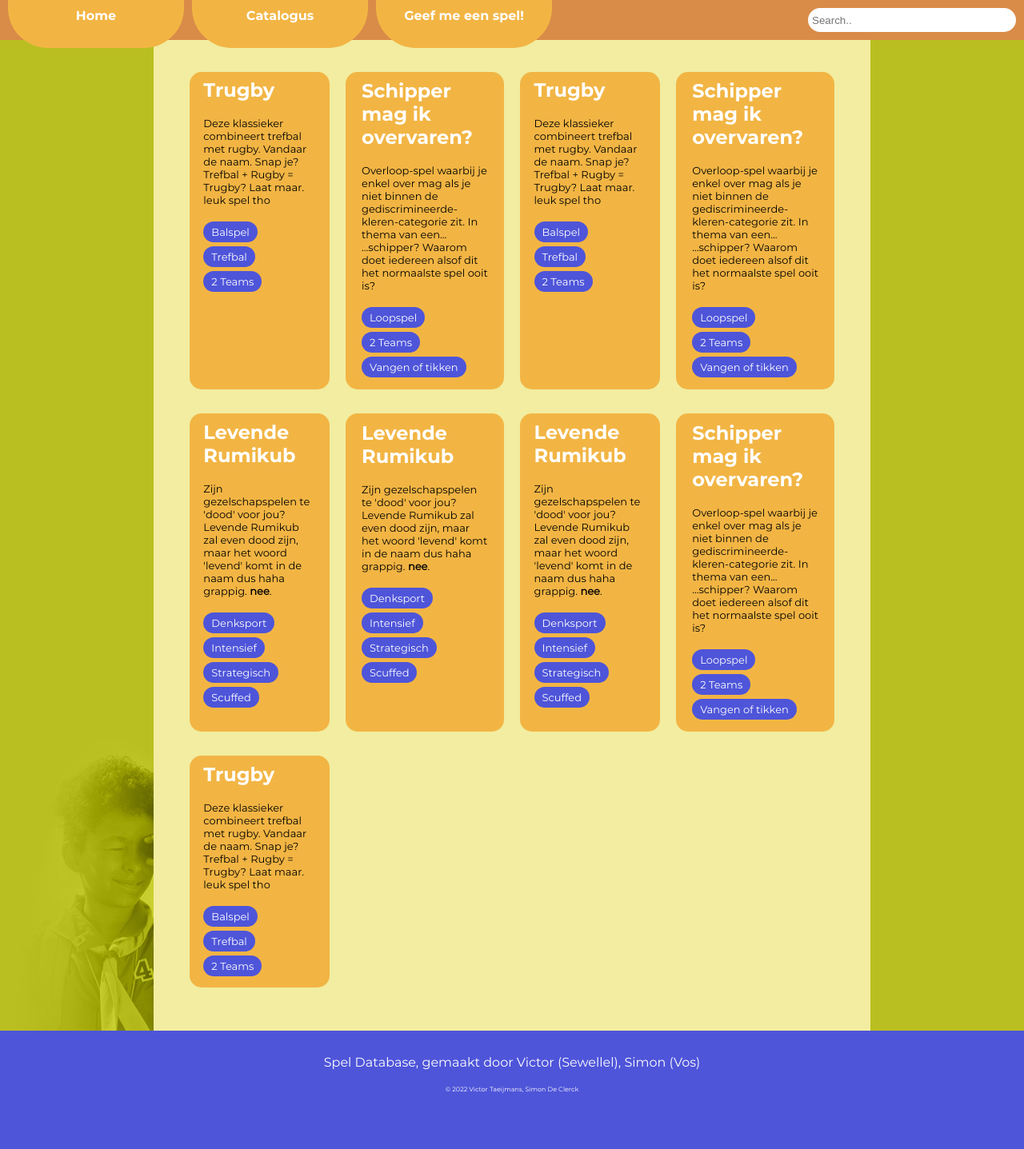
After one commit to VictorTmns/spelDatabase, a PHP site: page /catalogus.php in a window 1280 px wide. The commit adds this page. Shown: the whole page at 80% size. Run offline with PHP 8.4, Linux system fonts and the light colour scheme.

Commit message:
aanmaak catalogus + css improvements
ja, dat dus.

```diff
--- /dev/null
+++ b/app/catalogus.php
@@ -0,0 +1,133 @@
+<!DOCTYPE html>
+<html lang="en">
+<head>
+    <meta charset="UTF-8">
+    <meta http-equiv="X-UA-Compatible" content="IE=edge">
+    <meta name="description" content="Verzameling van alle spelen op één website">
+    <meta name="keywords" content="Spel, Spelen, Databse, Scouts">
+    <meta name="author" content="Simon De Clerck en Victor Taeijmans">
+    <meta name="viewport" content="width=device-width, initial-scale=1.0">
+    <link rel="stylesheet" href="style/nav_footer.css">
+    <link rel="stylesheet" href="style/style.css">
+    <title>Spel Database</title>
+</head>
+<body>
+<?php include("includes/nav.inc.php"); ?>
+<main>
+
+<div class="catalogus">
+    <div class="spel-previeuw">
+        <h2>Trugby</h2>
+        <br>
+        <p>Deze klassieker combineert trefbal met rugby. Vandaar de naam. Snap je? Trefbal + Rugby = Trugby? Laat maar. leuk spel tho</p>
+        <br>
+        <div class="tags">
+            <div class="tag"><p>Balspel</p></div>
+            <div class="tag"><p>Trefbal</p></div>
+            <div class="tag"><p>2 Teams</p></div>
+        </div>
+    </div>
+
+    <div class="spel-previeuw">
+        <h2>Schipper mag ik overvaren?</h2>
+        <br>
+        <p>Overloop-spel waarbij je enkel over mag als je niet binnen de gediscrimineerde-kleren-categorie zit. In thema van een... ...schipper? Waarom doet iedereen alsof dit het normaalste spel ooit is?</p>
+        <br>
+        <div class="tags">
+            <div class="tag"><p>Loopspel</p></div>
+            <div class="tag"><p>2 Teams</p></div>
+            <div class="tag"><p>Vangen of tikken</p></div>
+        </div>
+    </div>
+
+    <div class="spel-previeuw">
+        <h2>Trugby</h2>
+        <br>
+        <p>Deze klassieker combineert trefbal met rugby. Vandaar de naam. Snap je? Trefbal + Rugby = Trugby? Laat maar. leuk spel tho</p>
+        <br>
+        <div class="tags">
+            <div class="tag"><p>Balspel</p></div>
+            <div class="tag"><p>Trefbal</p></div>
+            <div class="tag"><p>2 Teams</p></div>
+        </div>
+    </div>
+
+    <div class="spel-previeuw">
+        <h2>Schipper mag ik overvaren?</h2>
+        <br>
+        <p>Overloop-spel waarbij je enkel over mag als je niet binnen de gediscrimineerde-kleren-categorie zit. In thema van een... ...schipper? Waarom doet iedereen alsof dit het normaalste spel ooit is?</p>
+        <br>
+        <div class="tags">
+            <div class="tag"><p>Loopspel</p></div>
+            <div class="tag"><p>2 Teams</p></div>
+            <div class="tag"><p>Vangen of tikken</p></div>
+        </div>
+    </div>
+
+    <div class="spel-previeuw">
+        <h2>Levende Rumikub</h2>
+        <br>
+        <p>Zijn gezelschapspelen te 'dood' voor jou? Levende Rumikub zal even dood zijn, maar het woord 'levend' komt in de naam dus haha grappig. <b>nee</b>.</p>
+        <br>
+        <div class="tags">
+            <div class="tag"><p>Denksport</p></div>
+            <div class="tag"><p>Intensief</p></div>
+            <div class="tag"><p>Strategisch</p></div>
+            <div class="tag"><p>Scuffed</p></div>
+        </div>
+    </div>
+
+    <div class="spel-previeuw">
+        <h2>Levende Rumikub</h2>
+        <br>
+        <p>Zijn gezelschapspelen te 'dood' voor jou? Levende Rumikub zal even dood zijn, maar het woord 'levend' komt in de naam dus haha grappig. <b>nee</b>.</p>
+        <br>
+        <div class="tags">
+            <div class="tag"><p>Denksport</p></div>
+            <div class="tag"><p>Intensief</p></div>
+            <div class="tag"><p>Strategisch</p></div>
+            <div class="tag"><p>Scuffed</p></div>
+        </div>
+    </div>
+
+    <div class="spel-previeuw">
+        <h2>Levende Rumikub</h2>
+        <br>
+        <p>Zijn gezelschapspelen te 'dood' voor jou? Levende Rumikub zal even dood zijn, maar het woord 'levend' komt in de naam dus haha grappig. <b>nee</b>.</p>
+        <br>
+        <div class="tags">
+            <div class="tag"><p>Denksport</p></div>
+            <div class="tag"><p>Intensief</p></div>
+            <div class="tag"><p>Strategisch</p></div>
+            <div class="tag"><p>Scuffed</p></div>
+        </div>
+    </div>
+
+    <div class="spel-previeuw">
+        <h2>Schipper mag ik overvaren?</h2>
+        <br>
+        <p>Overloop-spel waarbij je enkel over mag als je niet binnen de gediscrimineerde-kleren-categorie zit. In thema van een... ...schipper? Waarom doet iedereen alsof dit het normaalste spel ooit is?</p>
+        <br>
+        <div class="tags">
+            <div class="tag"><p>Loopspel</p></div>
+            <div class="tag"><p>2 Teams</p></div>
+            <div class="tag"><p>Vangen of tikken</p></div>
+        </div>
+    </div>
+
+    <div class="spel-previeuw">
+        <h2>Trugby</h2>
+        <br>
+        <p>Deze klassieker combineert trefbal met rugby. Vandaar de naam. Snap je? Trefbal + Rugby = Trugby? Laat maar. leuk spel tho</p>
+        <br>
+        <div class="tags">
+            <div class="tag"><p>Balspel</p></div>
+            <div class="tag"><p>Trefbal</p></div>
+            <div class="tag"><p>2 Teams</p></div>
+        </div>
+    </div>
+</div>
+</main>
+<?php include("includes/footer.inc.php"); ?>
+</body>
+</html>
--- a/app/includes/nav.inc.php
+++ b/app/includes/nav.inc.php
@@ -1,8 +1,8 @@
 <nav>
     <ul>
         <li><a href="index.php">Home</a></li> <!--- uiteindelijke home pagina -->
-        <li><a href="">Catalogus</a></li>
-        <li><a href="">Geef me een spel!</a></li>
+        <li><a href="catalogus.php">Catalogus</a></li>
+        <li><a href="spel.php">Geef me een spel!</a></li>
     </ul>
 
     <input class="search-bar" type="text" placeholder="Search..">
--- a/app/index.php
+++ b/app/index.php
@@ -14,6 +14,8 @@
 <body>
     <?php include("includes/nav.inc.php"); ?>
     <main>
+    <div class="index-container">
+
         <h1>Spel Database</h1>
         <br>
         <p>Welkom op onze Spel Database. Deze website is het resultaat van een passieproject van 2 webdevelopers bij Scouts Impeesa. Het biedt een overzicht van allerlei kleine tot grote spelen, waarbij het spel duidelijk wordt uitgelegd. Alles opgespeeld? Bij sommige spelen zal je ook een spel-variant vinden, om elke scoutsvergadering vol variatie te houden. </p>
@@ -22,6 +24,8 @@
         <h1>Niet gevonden wat je zocht?</h1>
         <br>
         <p>Heb jij een spel dat nog niet vermeld wordt op deze website, of was jij de ontdekker van een gloednieuw spel dat hier zeker ook vermeld moet worden? Neem dan zeker contact op met ons. Vermeld de <b>naam</b> van het spel, een <b>duidelijke uitleg</b> en eventueel wat extra informatie. (doelgroep, materiaal, varianten...)</p>
+
+    </div>
     </main>
     <?php include("includes/footer.inc.php"); ?>
 </body>
--- a/app/style/style.css
+++ b/app/style/style.css
@@ -75,6 +75,10 @@ h1 {
     overflow-y: scroll;
 }
 
+.index-container {
+    width: 100%;
+}
+
 @media only screen and (min-width: 600px) { /* desktop only */
     main {
         width: 70%;
@@ -97,6 +101,17 @@ h1 {
         width: 70%;
         height: auto;
         margin: 10px 20px 20px 0;
+    }
+
+    .catalogus {
+        display: grid;
+        grid-template-columns: repeat(4, auto);
+        gap: 20px;
+        padding: 10% 5% 5% 5%;
+    }
+
+    .index-container {
+        padding: 10% 5% 5% 5%;
     }
 }
 
@@ -125,6 +140,9 @@ h1 {
         padding: 5%;
     }
 
+    .catalogus {
+        grid-template-columns: repeat(3, auto);
+    }
 }
 
 @media only screen and (max-width: 600px) { /* mobile only*/
@@ -161,4 +179,23 @@ h1 {
         width: 0;
         overflow: hidden;
     }
+
+    .spel-previeuw h2 {
+        font-size: 26px;
+        font-family: montserat-bold;
+        color:#ffffff;
+    }
+
+    .spel-previeuw p {
+        font-size: 18px;
+    }
+
+    .catalogus {
+        padding: 25px 5% 10px 5%;
+    }
+
+    .index-container {
+        width: 100%;
+        padding: 25px 5% 10px 5%;
+    }
 }
```
